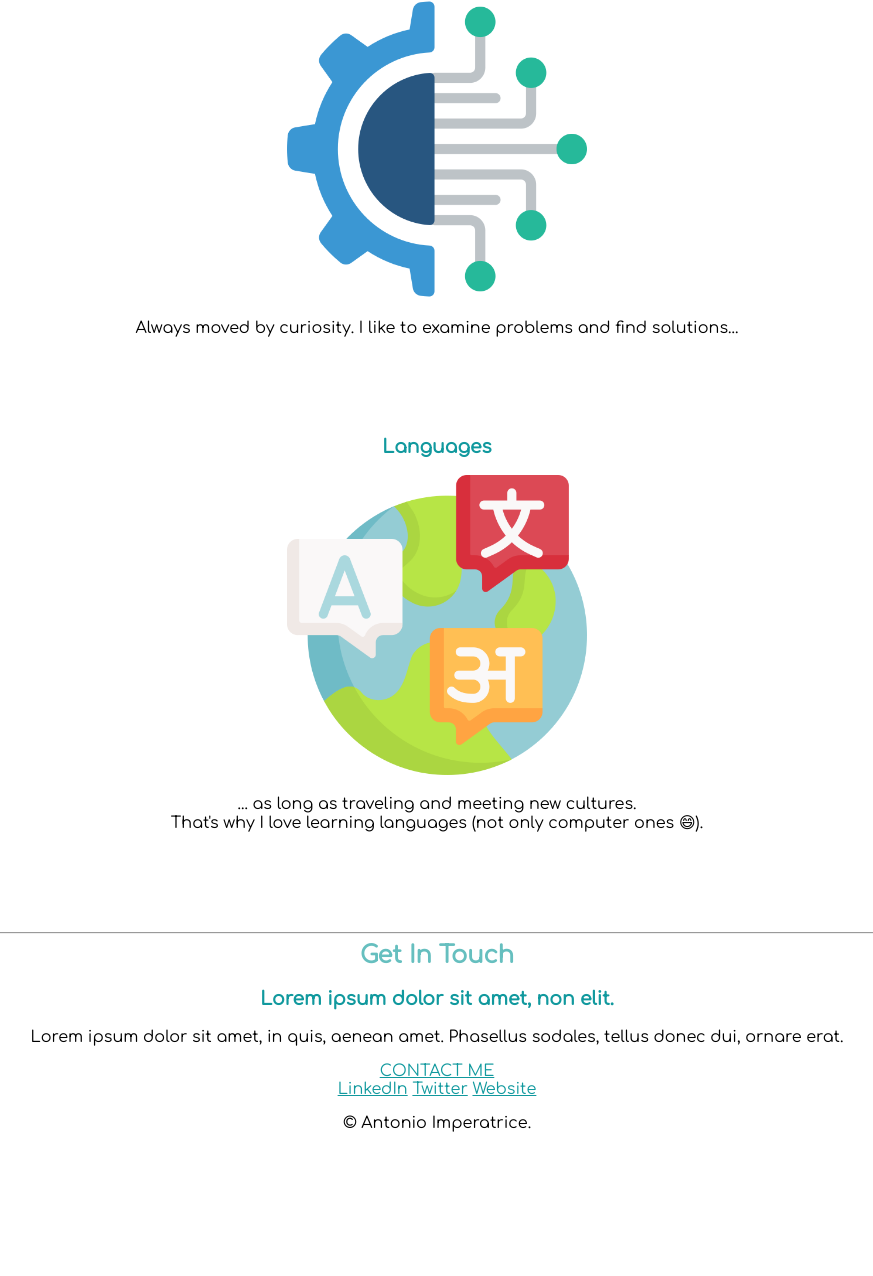
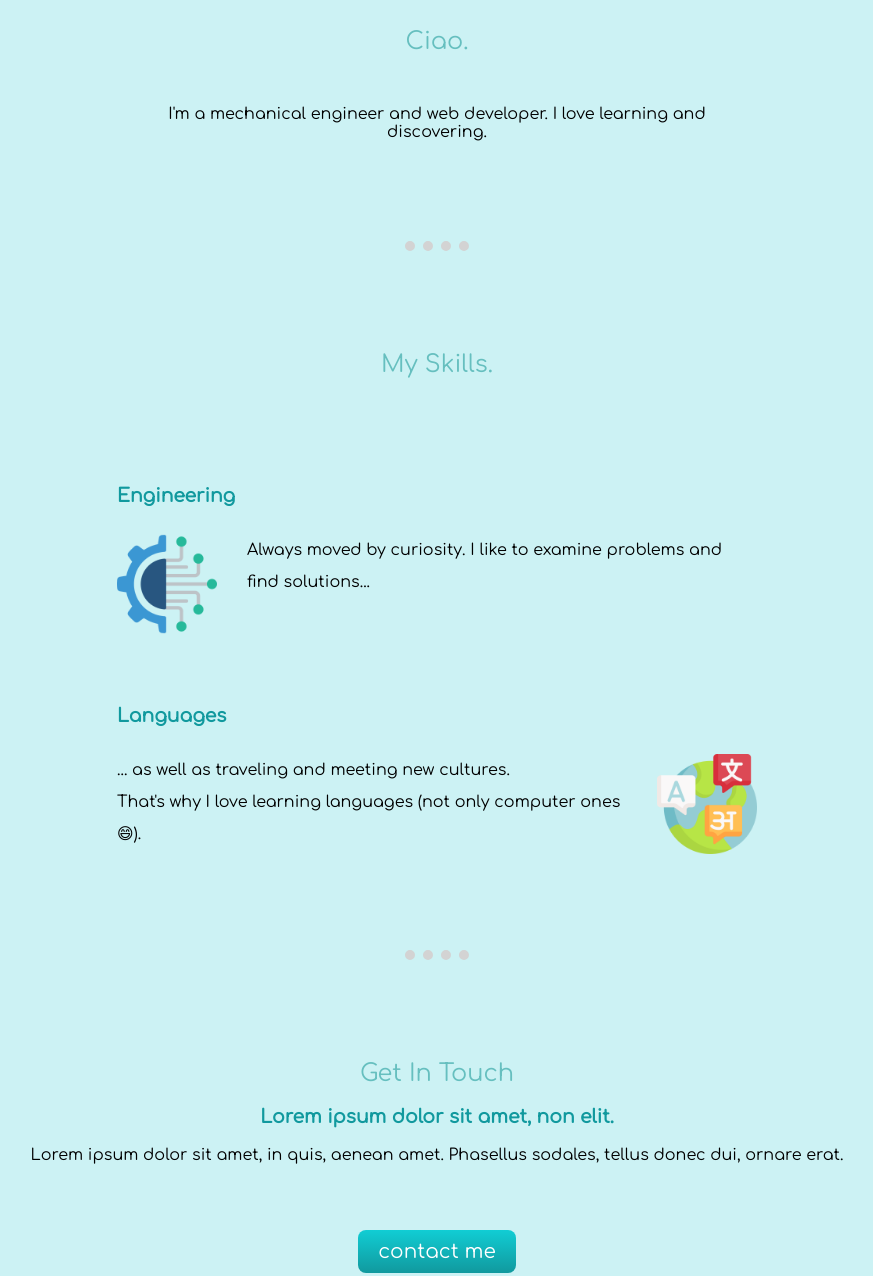
Before and after one commit to todimp/mysite, a plain HTML site: page index.html in a window 1280 px wide. Shown: the part 1010-2286 px from the top of the page, without its empty margins (203-1076 px from the left). Before the commit the page ends 2158 px from the top, so only its background shows below. Drawn offline with Linux system fonts and the light colour scheme.

Commit message:
update 26/12/2021

```diff
--- a/css/styles.css
+++ b/css/styles.css
@@ -2,6 +2,7 @@ body {
   margin: 0;
   text-align: center;
   font-family: 'Comfortaa', cursive;
+  background-color: #CCF2F4;
 }
 
 h1 {
@@ -17,6 +18,7 @@ h2 {
   font-size: 1.5rem;
   margin-top: 0;
   color: #66BFBF;
+  font-weight: normal;
 }
 
 h3 {
@@ -28,14 +30,6 @@ h3 {
   background-color: #CCF2F4;
   padding-top: 50px;
 
-}
-
-.btn {
-  color: #11999E;
-}
-
-.footer-link {
-  color: #11999E;
 }
 
 .top-cloud {
@@ -50,14 +44,115 @@ h3 {
   top: 370px;
 }
 
+.profile-picture {
+  margin: 70px auto 30px auto;
+  width: 200px;
+}
+
+.saluto {
+  margin-bottom: 50px;
+}
+
+.my-description {
+  width: 50%;
+  margin: 50px auto;
+}
+
+.primo-divisore {
+  border: none;
+  border-top: dotted;
+  border-color: lightgrey;
+  border-width: 10px;
+  width: 5%;
+  margin: 100px auto;
+}
+
+.skills {
+  margin: 50px;
+}
+
 .skill-row {
-  margin: 100px 0;
+  width: 50%;
+  margin: 100px auto;
+  text-align: left;
+  line-height: 2;
+}
+
+.engineering {
+  width: 100px;
+  float: left;
+  margin-right: 30px;
+}
+
+.languages {
+  width: 100px;
+  float: right;
+  margin-left: 30px;
+}
+
+.secondo-divisore {
+  border: none;
+  border-top: dotted;
+  border-color: lightgrey;
+  border-width: 10px;
+  width: 5%;
+  margin: 100px auto;
+}
+
+.contact-me {
+  margin: 50px auto;
 }
 
 .middle-container {
 
 }
 
+.btn {
+  display: inline-block;
+  margin: 50px 0;
+  background: #11cdd4;
+  background-image: -webkit-linear-gradient(top, #11cdd4, #11999e);
+  background-image: -moz-linear-gradient(top, #11cdd4, #11999e);
+  background-image: -ms-linear-gradient(top, #11cdd4, #11999e);
+  background-image: -o-linear-gradient(top, #11cdd4, #11999e);
+  background-image: linear-gradient(to bottom, #11cdd4, #11999e);
+  -webkit-border-radius: 28;
+  -moz-border-radius: 28;
+  border-radius: 8px;
+  font-family: 'Comfortaa', cursive;
+  color: #ffffff;
+  font-size: 20px;
+  padding: 10px 20px 10px 20px;
+  text-decoration: none;
+}
+
+.btn:hover {
+  background: #30e3cb;
+  background-image: -webkit-linear-gradient(top, #30e3cb, #2bc4ad);
+  background-image: -moz-linear-gradient(top, #30e3cb, #2bc4ad);
+  background-image: -ms-linear-gradient(top, #30e3cb, #2bc4ad);
+  background-image: -o-linear-gradient(top, #30e3cb, #2bc4ad);
+  background-image: linear-gradient(to bottom, #30e3cb, #2bc4ad);
+  text-decoration: none;
+}
+
 .bottom-container {
+  padding-top: 50px;
+  padding-bottom: 10px;
+  background-color: #66BFBF;
 
 }
+
+.footer-link {
+  color: #11999E;
+  margin-top: 50px;
+  display: inline-block;
+  margin: 0 30px 0 30px;
+  text-size: small;
+  text-decoration: none;
+}
+
+.copyright {
+  margin-top: 50px;
+  font-size: small;
+}
--- a/index.html
+++ b/index.html
@@ -19,30 +19,30 @@
     </div>
     <div class="middle-container">
       <div class="profile">
-        <img src="" alt="">
-        <h2>Ciao.</h2>
-        <p>I'm a mechanical engineer and web developer. I love learning and discovering.</p>
+        <img class="profile-picture" src="images/io.png" alt="Todi-profile-picture">
+        <h2 class="saluto">Ciao.</h2>
+        <p class="my-description">I'm a mechanical engineer and web developer. I love learning and discovering.</p>
       </div>
-      <hr>
-      <div class="skills">
-        <h2>My Skills.</h2>
+      <hr class="primo-divisore">
+      <div>
+        <h2 class="skills">My Skills.</h2>
         <div class="skill-row">
           <h3>Engineering</h3>
-          <img class="" src="images/technology.png" alt="engineer-img" style="width: 300px;">
-          <p>Always moved by curiosity. I like to examine problems and find solutions...</p>
+          <img class="engineering" src="images/technology.png" alt="engineer-img">
+          <p class="engineering-skill-description">Always moved by curiosity. I like to examine problems and find solutions...</p>
         </div>
         <div class="skill-row">
           <h3>Languages</h3>
-          <img class="" src="images/languages.png" alt="languages-img" style="width: 300px;">
-          <p>... as long as traveling and meeting new cultures.<br>That's why I love learning languages (not only computer ones 😄).</p>
+          <img class="languages" src="images/languages.png" alt="languages-img">
+          <p class="languages-skill-description">... as well as traveling and meeting new cultures.<br>That's why I love learning languages (not only computer ones 😄).</p>
         </div>
       </div>
-      <hr>
-      <div class="contact-me">
+      <hr class="secondo-divisore">
+      <div>
         <h2>Get In Touch</h2>
         <h3>Lorem ipsum dolor sit amet, non elit.</h3>
         <p>Lorem ipsum dolor sit amet, in quis, aenean amet. Phasellus sodales, tellus donec dui, ornare erat.</p>
-        <a class="btn" href="mailto:name@email.com">CONTACT ME</a>
+        <a class="btn" href="mailto:antoniomatteoimperatrice@gmail.com">contact me</a>
       </div>
     </div>
 
@@ -51,7 +51,7 @@
       <a class="footer-link" href="https://www.linkedin.com/">LinkedIn</a>
       <a class="footer-link" href="https://twitter.com/">Twitter</a>
       <a class="footer-link" href="https://www.appbrewery.co/">Website</a>
-      <p>© Antonio Imperatrice.</p>
+      <p class="copyright">© Antonio Imperatrice.</p>
     </div>
   </body>
 </html>
```
Also changed, not shown: images/io.png (added).
